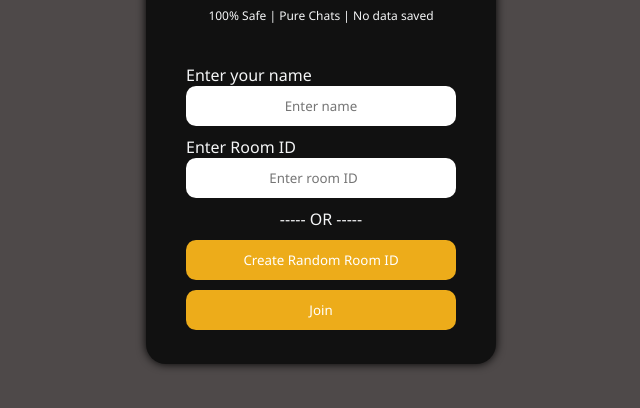
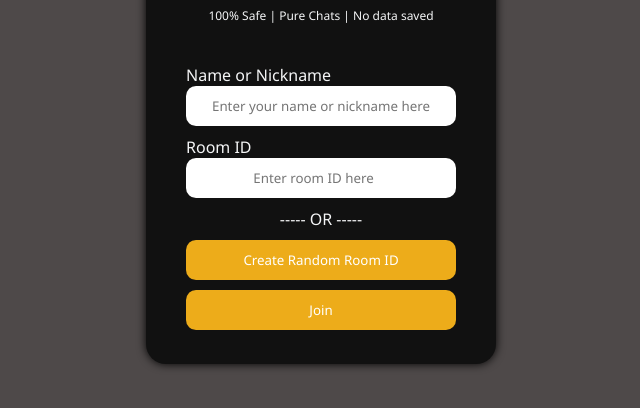
Before and after one commit to ronskie69/chat_app, a website: page public/index.html in a window 1280 px wide. Shown: the part 246-654 px from the top of the page, without its empty margins (319-959 px from the left). Drawn offline with nearby package versions, Linux system fonts and the light colour scheme; some packages are replaced by stand-ins of ours; a script that the page names is missing.

Commit message:
Add files via upload

```diff
--- a/public/index.html
+++ b/public/index.html
@@ -5,6 +5,8 @@
     <meta http-equiv="X-UA-Compatible" content="IE=edge">
     <meta name="viewport" content="width=device-width, initial-scale=1.0">
     <title>KaCHAT</title>
+    <link rel="icon" href="/images/kachat.ico" />
+    <link rel="stylesheet" href="//cdn.jsdelivr.net/npm/@sweetalert2/theme-dark@4/dark.css">
     <link rel="stylesheet" href = "/css/styles.css">
 </head>
 <body>
@@ -13,10 +15,10 @@
         <p class="intro">100% Safe | Pure Chats | No data saved </p>
         <form id ="form" autocomplete="off" class ="form" action="/pages/room.html">
             <input type="hidden" name="secret_id" id ="secret_id" placeholder="Enter name"/>
-            <label>Enter your name</label>
-            <input type="text" name="name" id ="name" placeholder="Enter name" required/>
-            <label>Enter Room ID</label>
-            <input type="number" name ="room_id" id ="room_id" placeholder="Enter room ID" required>
+            <label>Name or Nickname</label>
+            <input type="text" name="name" id ="name" placeholder="Enter your name or nickname here" required/>
+            <label>Room ID</label>
+            <input type="number" name ="room_id" id ="room_id" placeholder="Enter room ID here" required>
             <center>
                 <p> ----- OR -----</p>
             </center>
@@ -27,4 +29,5 @@
 </body>
 <script src="/socket.io/socket.io.js"></script>
 <script src="/js/index.js"></script>
+<script src ="//cdn.jsdelivr.net/npm/sweetalert2@11/dist/sweetalert2.min.js"></script>
 </html>
```
